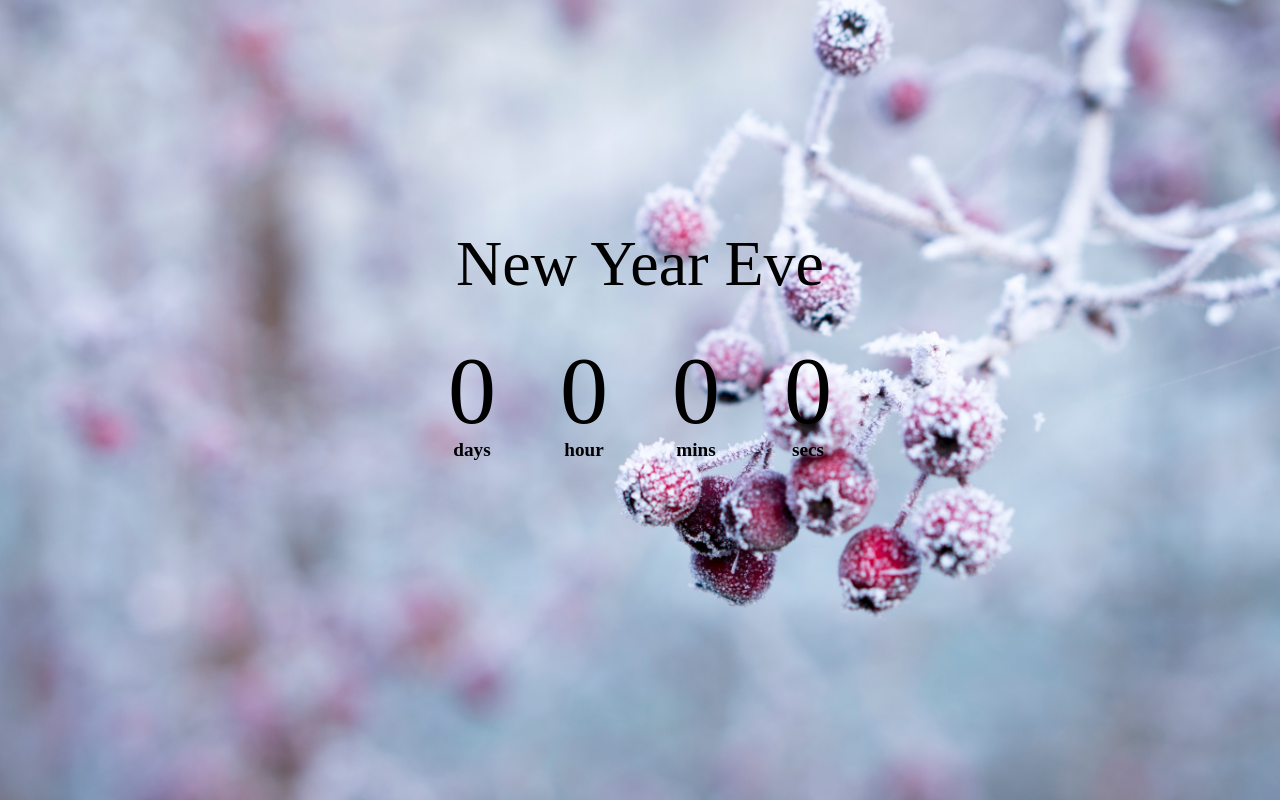
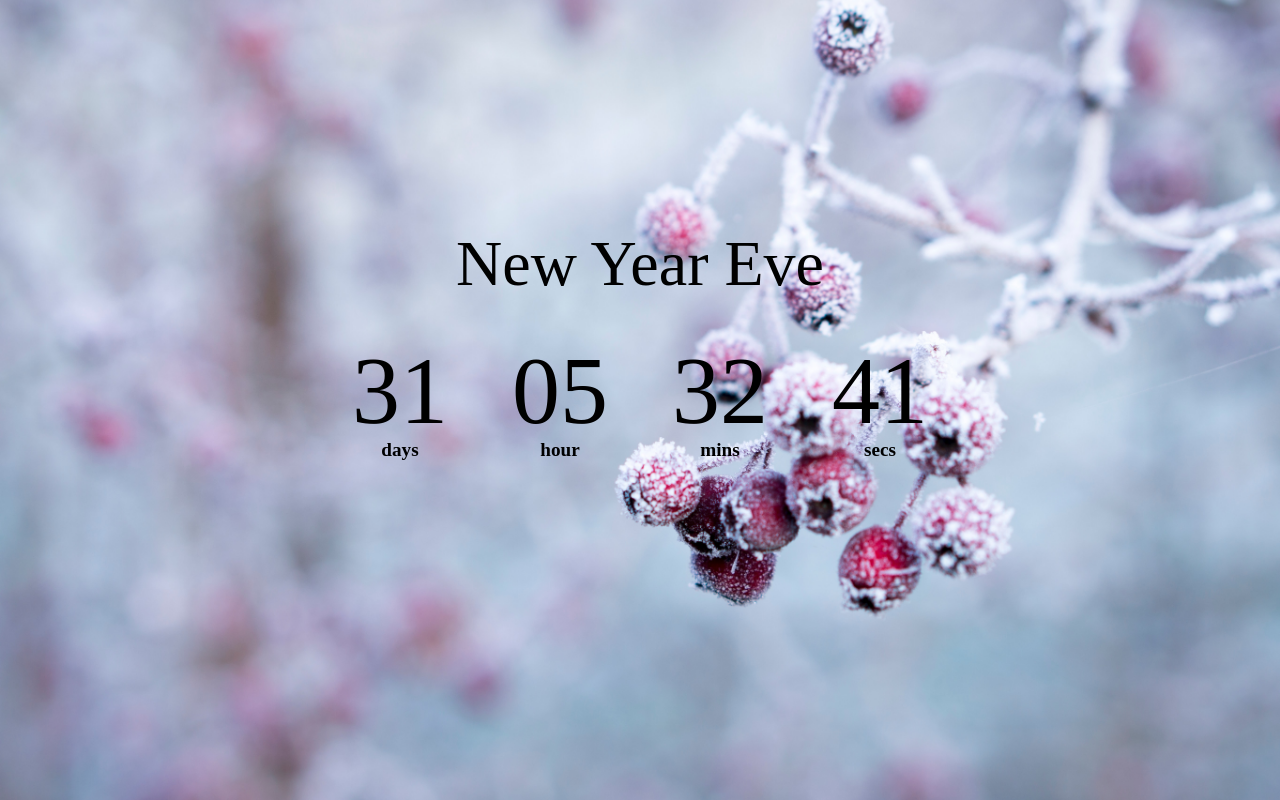
Before and after one commit to Anurag-Basu/NewYear-CountDown, a plain HTML site: page index.html in a window 1280 px wide. Drawn offline with Linux system fonts and the light colour scheme.

Commit message:
adding js file

```diff
--- a/index.html
+++ b/index.html
@@ -30,4 +30,6 @@
     </div>
 
 </body>
+<script src="./script.js"></script>
+
 </html>
--- a/script.js
+++ b/script.js
@@ -0,0 +1,28 @@
+const dayEl = document.getElementById("days");
+const hourEl = document.getElementById("hours");
+const minuteEl = document.getElementById("minutes");
+const secondEl = document.getElementById("seconds");
+
+function coutnDown() {
+  const newYearDate = new Date("1 jan 2022");
+  const currentDate = new Date();
+  const totalSecs = (newYearDate - currentDate) / 1000;
+
+  const days = Math.floor(totalSecs / 3600 / 24);
+  const hours = Math.floor(totalSecs / 3600) % 24;
+  const minutes = Math.floor(totalSecs / 60) % 60;
+  const secs = Math.floor(totalSecs) % 60;
+  console.log(days, hours, minutes, secs);
+  dayEl.innerHTML = days;
+  hourEl.innerHTML = formatTime(hours);
+  minuteEl.innerHTML = formatTime(minutes);
+  secondEl.innerHTML = formatTime(secs);
+}
+
+function formatTime(time){
+    return time < 10 ? (`0${time}`) : time;
+}
+
+coutnDown();
+
+setInterval(coutnDown, 1000);
--- a/style.css
+++ b/style.css
@@ -12,6 +12,9 @@ body{
 
 .countdown-container{
     display: flex;
+    flex-wrap: wrap;
+    justify-content: center;
+    align-items: center;
 }
 
 h1{
```
